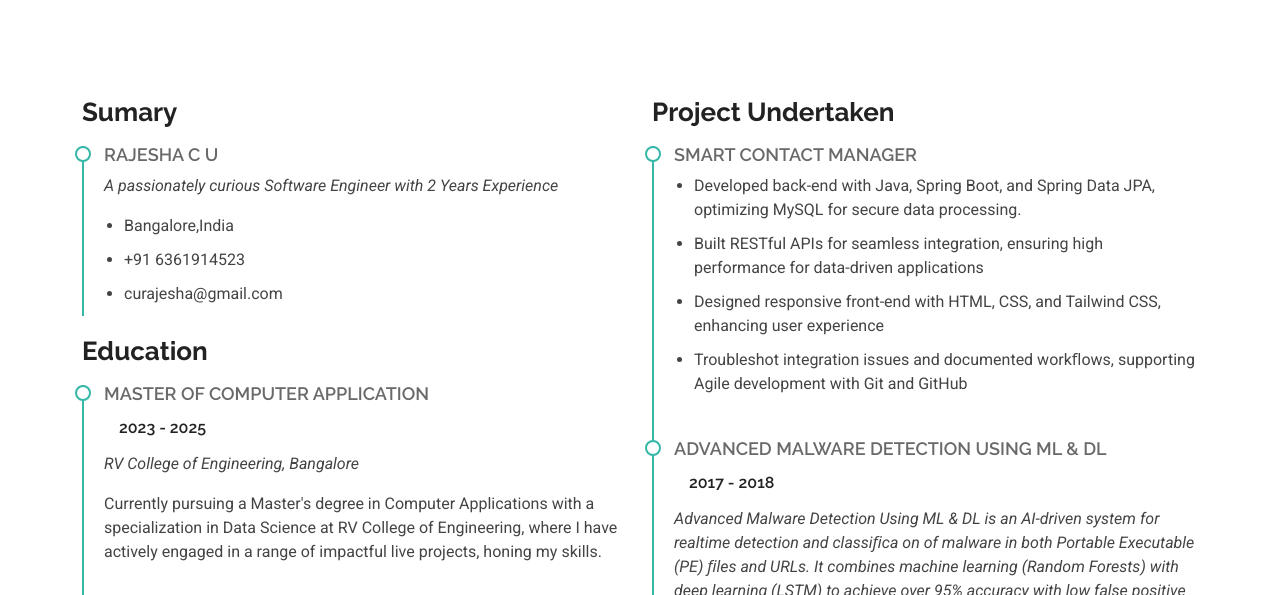
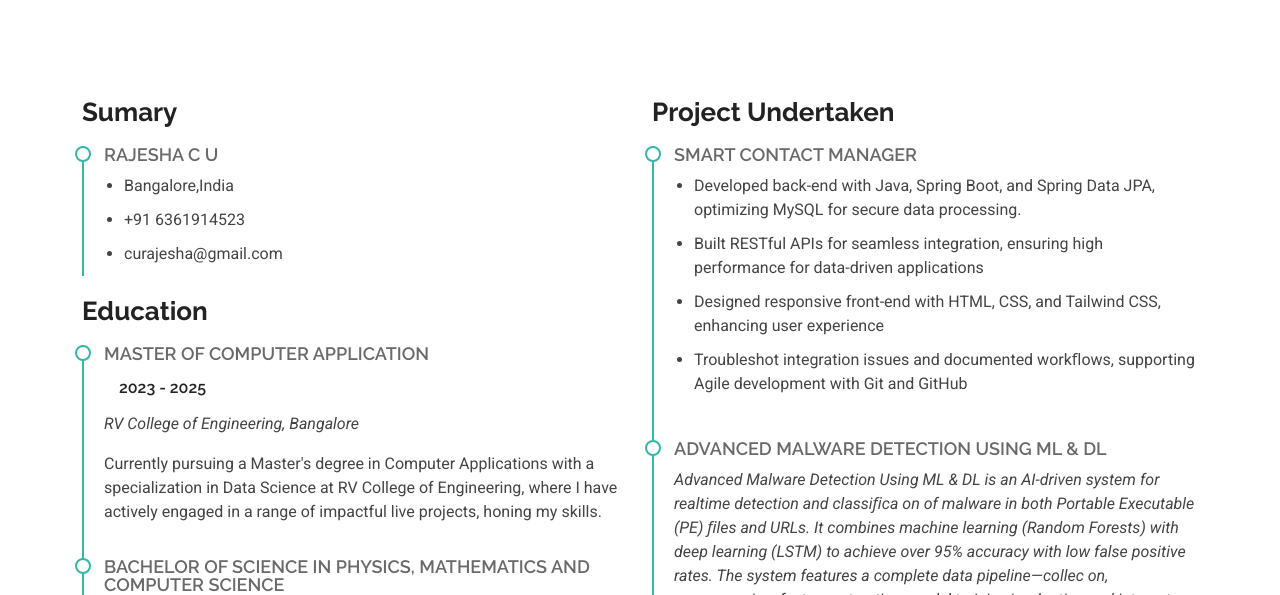
Before and after one commit to rajeshacu/Portfolio, a plain HTML site: page resume.html in a window 1280 px wide. Shown: the part 204-799 px from the top of the page. Drawn offline with Linux system fonts and the light colour scheme.

Commit message:
resolved bug3

```diff
--- a/resume.html
+++ b/resume.html
@@ -80,7 +80,6 @@
 
             <div class="resume-item pb-0">
               <h4>Rajesha C U</h4>
-              <p><em>A passionately curious Software Engineer with 2 Years Experience</em></p>
               <ul>
                 <li>Bangalore,India</li>
                 <li>+91 6361914523</li>
@@ -119,7 +118,6 @@
 
             <div class="resume-item">
               <h4>Advanced Malware Detection Using ML & DL</h4>
-              <h5>2017 - 2018</h5>
               <p><em>Advanced Malware Detection Using ML & DL is an AI-driven system for realtime detection and classiﬁca on of
 malware in both Portable Executable (PE) ﬁles and URLs. It combines machine learning (Random Forests) with deep
 learning (LSTM) to achieve over 95% accuracy with low false positive rates. The system features a complete data
```
